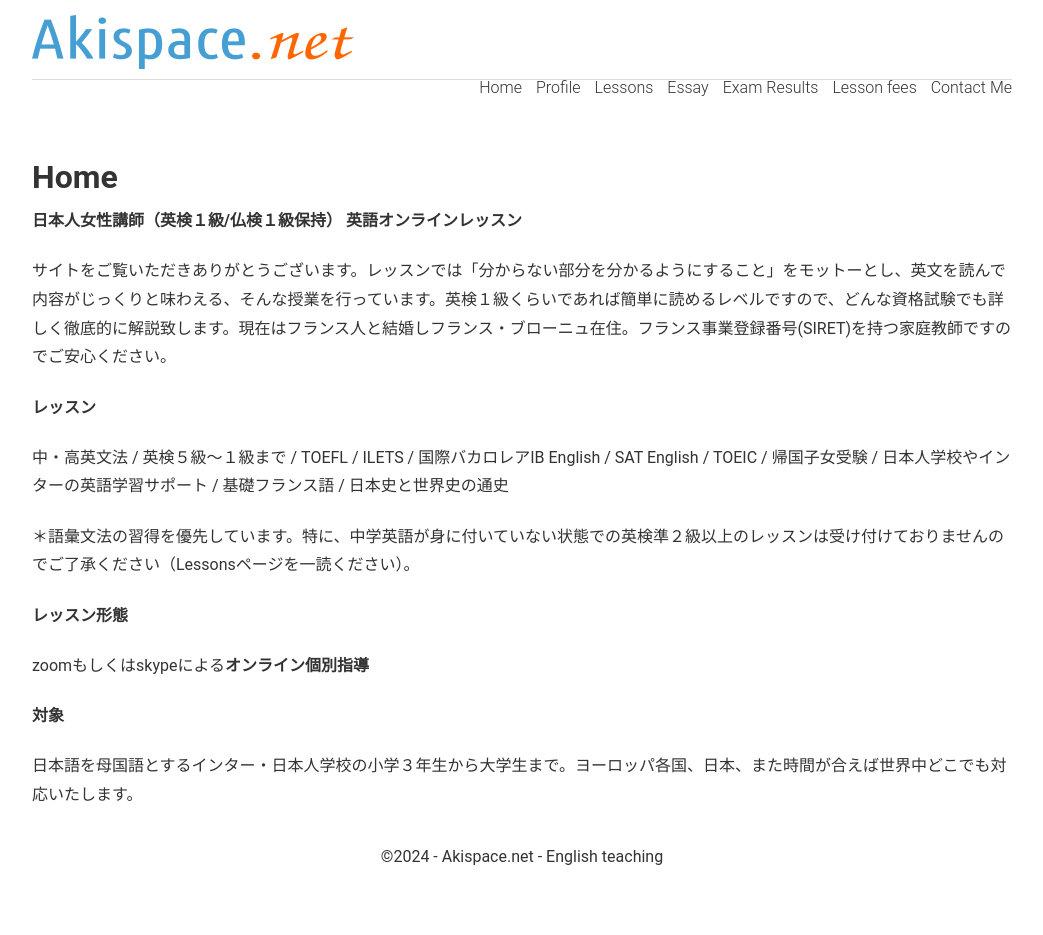
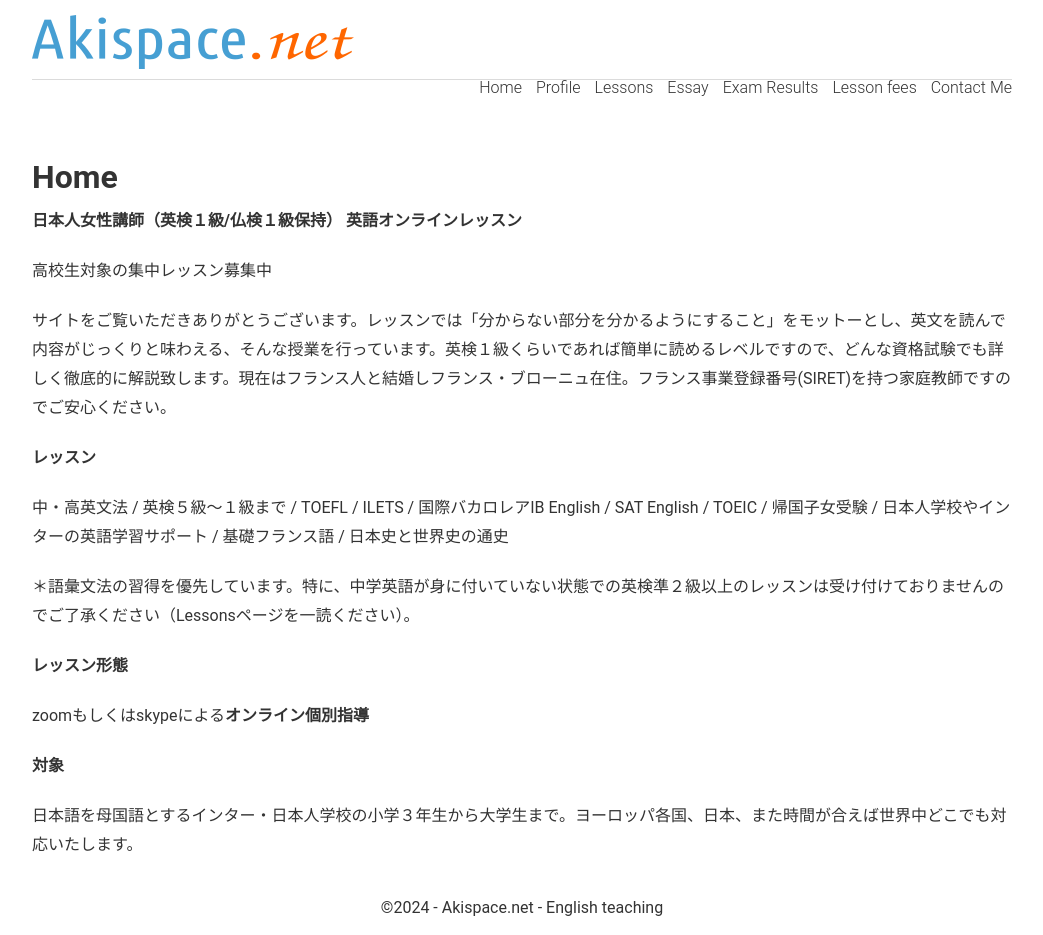
Before and after one commit to phocean/akispace, a Jekyll site: the page built from index.md, in a window 1280 px wide. Shown: the whole page, without its empty margins (118-1161 px from the left). Built offline with Jekyll 4.4.1, drawn with Linux system fonts in a browser that asks for light colours; before the commit the page ends 900 px from its top, so only the background shows below that.

Commit message:
Update index.md

```diff
--- a/index.md
+++ b/index.md
@@ -9,6 +9,8 @@ description: オンライン英語家庭教師　小学生から大学生まで
 ## Home
 
 **日本人女性講師（英検１級/仏検１級保持） 英語オンラインレッスン**
+
+高校生対象の集中レッスン募集中
 
 サイトをご覧いただきありがとうございます。レッスンでは「分からない部分を分かるようにすること」をモットーとし、英文を読んで内容がじっくりと味わえる、そんな授業を行っています。英検１級くらいであれば簡単に読めるレベルですので、どんな資格試験でも詳しく徹底的に解説致します。現在はフランス人と結婚しフランス・ブローニュ在住。フランス事業登録番号(SIRET)を持つ家庭教師ですのでご安心ください。
 
```
